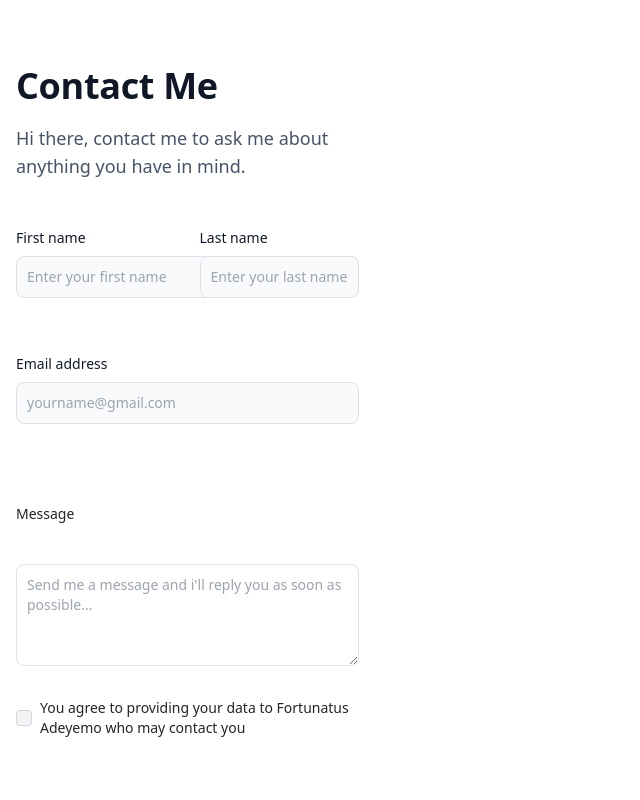
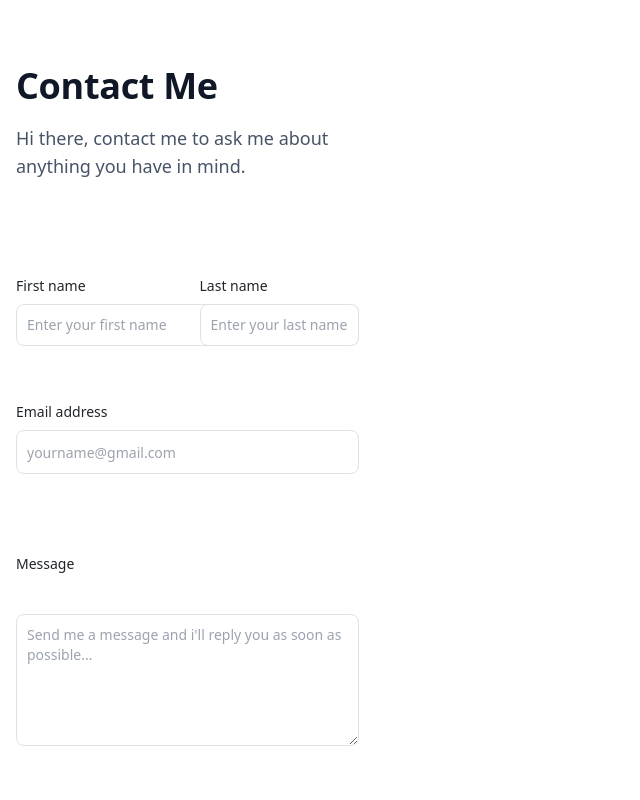
Before and after one commit to Natus05/HNGI, a React (Create React App) app: page /contact in a window 1280 px wide. Shown: the top 800 px of the page, without its empty margins (0-640 px from the left). Built offline with nearby package versions, Linux system fonts and the light colour scheme.

Commit message:
ids updated

```diff
--- a/src/Contact.jsx
+++ b/src/Contact.jsx
@@ -14,35 +14,36 @@ function Contact() {
       </div>
    </div>
 
-   <div className='py-0 px-[16px] gap-[48px] flex flex-col items-start w-[375px]'>
+   <div className='py-0 px-[16px] gap-[48px] flex flex-col items-start w-[375px] mt-[48px]'>
     <div className='w-[343px] flex flex-col items-center p-0 gap-[48px]'>
        <form className='flex flex-col items-start p-0 gap-[32px] w-[343px]'>
     <div class="grid gap-6 mb-6 md:grid-cols-2">
         <div className='w-[343px]'>
-            <label for="first_name" class="block mb-2 text-sm font-medium text-gray-900 dark:text-gray-300">First name</label>
-            <input type="text" id="first_name" class="bg-gray-50 border border-gray-300 text-gray-900 text-sm rounded-lg focus:ring-blue-500 focus:border-blue-500 block w-full p-2.5 dark:bg-gray-700 dark:border-gray-600 dark:placeholder-gray-400 dark:text-white dark:focus:ring-blue-500 dark:focus:border-blue-500" placeholder="Enter your first name" required />
+            <label for="first_name" class="block mb-2 text-sm font-medium">First name</label>
+            <input id="first_name" type="text" class="border border-gray-300 text-sm rounded-lg focus:ring-blue-500 focus:border-blue-500 block w-full p-2.5" placeholder="Enter your first name" required />
         </div>
         <div>
-            <label for="last_name" class="block mb-2 text-sm font-medium text-gray-900 dark:text-gray-300">Last name</label>
-            <input type="text" id="last_name" class="bg-gray-50 border border-gray-300 text-gray-900 text-sm rounded-lg focus:ring-blue-500 focus:border-blue-500 block w-full p-2.5 dark:bg-gray-700 dark:border-gray-600 dark:placeholder-gray-400 dark:text-white dark:focus:ring-blue-500 dark:focus:border-blue-500" placeholder="Enter your last name" required />
+            <label for="last_name" class="block mb-2 text-sm font-medium">Last name</label>
+            <input id="last_name" type="text" class="border border-gray-300 text-sm rounded-lg focus:ring-blue-500 focus:border-blue-500 block w-full p-2.5" placeholder="Enter your last name" required />
         </div>
 
         </div>
 
         <div class="mb-12 w-[343px]">
-        <label for="email" class="block mb-2 text-sm font-medium text-gray-900 dark:text-gray-300">Email address</label>
-        <input type="email" id="email" class="bg-gray-50 border border-gray-300 text-gray-900 text-sm rounded-lg focus:ring-blue-500 focus:border-blue-500 block w-full p-2.5 dark:bg-gray-700 dark:border-gray-600 dark:placeholder-gray-400 dark:text-white dark:focus:ring-blue-500 dark:focus:border-blue-500" placeholder="yourname@gmail.com" required />
+        <label for="email" class="block mb-2 text-sm font-medium">Email address</label>
+        <input id="email" type="email" class="border h-[44px] border-[#D0D5DD] text-sm rounded-lg focus:ring-blue-500 focus:border-blue-500 block w-full p-2.5" placeholder="yourname@gmail.com" required />
+        <p className='hidden text-[#475467] text-[14px] font-[400] leading-[20px] h-[20px] w-[320px]'>This is a hint text to help user.</p>
         </div>
 
         <label for="message" class="block mb-2 text-sm font-medium">Message</label>
-        <textarea id="message" rows="4" class="block p-2.5 w-full text-sm rounded-lg border border-gray-300 focus:ring-blue-500 focus:border-blue-500 dark:focus:ring-blue-500 dark:focus:border-blue-500" placeholder="Send me a message and i'll reply you as soon as possible..."></textarea>
+        <textarea id="message" rows="4" class="block h-[132px] p-2.5 w-full text-sm rounded-lg border border-gray-300 focus:ring-blue-500 focus:border-blue-500 dark:focus:ring-blue-500 dark:focus:border-blue-500" placeholder="Send me a message and i'll reply you as soon as possible..."></textarea>
 
-        <div class="flex items-center">
+        <div class="flex items-center mt-[24px]">
          <input id="link-checkbox" type="checkbox" value="" class="w-4 h-4 text-blue-600 bg-gray-100 rounded border-gray-300 focus:ring-blue-500 dark:focus:ring-blue-600 focus:ring-2 dark:border-gray-600" />
          <label for="link-checkbox" class="ml-2 text-sm font-medium">You agree to providing your data to Fortunatus Adeyemo who may contact you</label>
          </div>
 
-         <button type="submit" class="w-[100%] mt-[32px] text-white bg-[#1570EF] hover:bg-blue-800 focus:ring-4 focus:outline-none focus:ring-blue-300 font-medium rounded-lg text-sm px-5 py-2.5 text-center dark:bg-blue-600 dark:hover:bg-blue-700 dark:focus:ring-blue-800">Send message</button>
+         <button id="btn__submit" type="submit" class="w-[100%] mt-[32px] text-white bg-[#1570EF] hover:bg-blue-800 focus:ring-4 focus:outline-none focus:ring-blue-300 font-medium rounded-lg text-sm px-5 py-2.5 text-center dark:bg-blue-600 dark:hover:bg-blue-700 dark:focus:ring-blue-800">Send message</button>
         </form>
         </div>
         </div>
--- a/src/components/Main.jsx
+++ b/src/components/Main.jsx
@@ -61,7 +61,7 @@ function Main() {
                     </a>
                     </button>
 
-                    <button type='button' id="book__design" className='mt-[24px] flex flex-row grow justify-center items-center gap-[12px] py-[0px] px-[0px] h-[58px] drop-shadow-[0px_1px_2px_rgba(16,24,40,0.05)]'>
+                    <button type='button' id="contact" className='mt-[24px] flex flex-row grow justify-center items-center gap-[12px] py-[0px] px-[0px] h-[58px] drop-shadow-[0px_1px_2px_rgba(16,24,40,0.05)]'>
                     <a title='Free design books by Zuri' href='./Contact' target="_blanck">
                          <span className='flex flex-row justify-center items-center py-[24px] px-[32px] gap-[8px] h-[68px] w-[343px] md:w-[730px] lg:w-[1000px] xl:w-[1152px] bg-[#EAECF0] border-[1px] border-[#EAECF0] border-solid rounded-[8px] hover:bg-[#D0D5DD] hover:border-[#D0D5DD] focus:bg-[#EAECF0] focus:border-[#98A2B3] disabled:bg-[#FCFCFD] disabled:border-[#F2F4F7]'>Contact</span>
                     </a>
```
